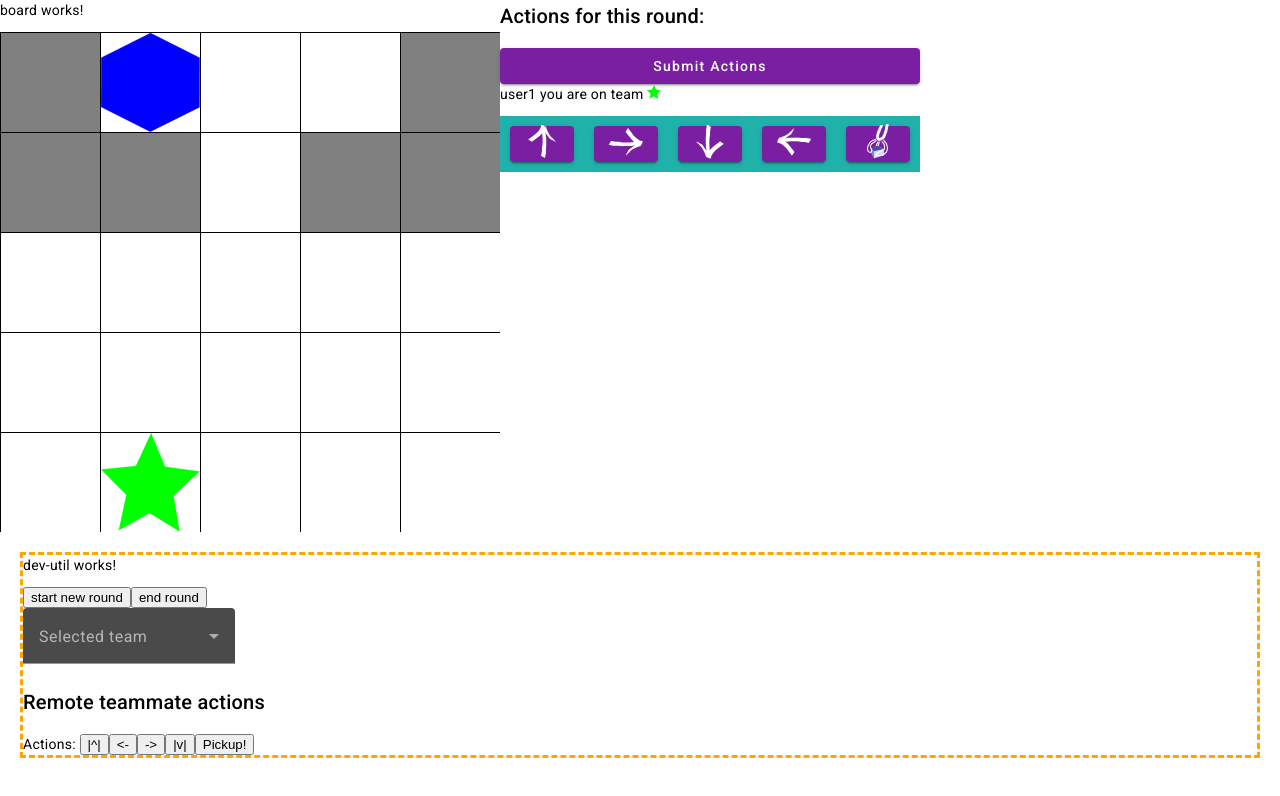
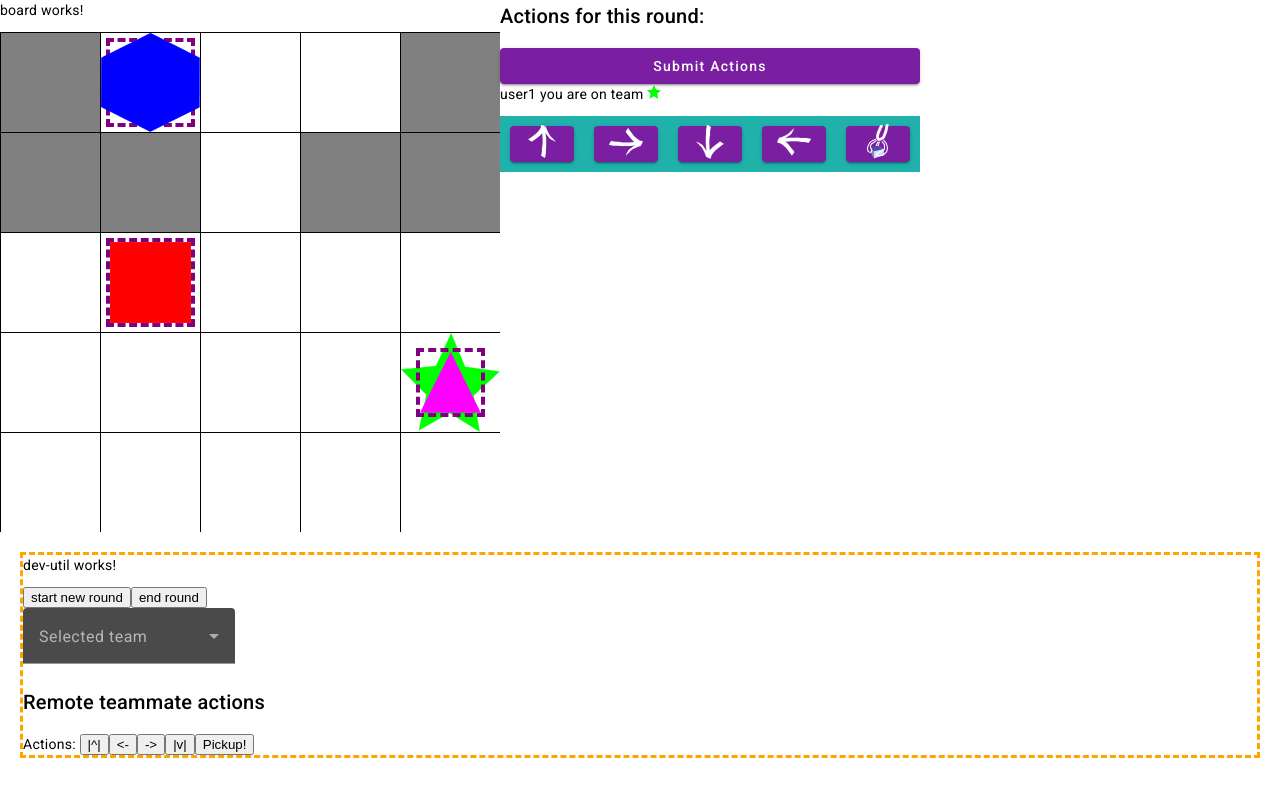
Before and after one commit to zerotwooneone/TeamGame, an Angular app in the folder zh-teamgame/: page / in a window 1280 px wide. Shown: the top 796 px of the page. Built offline with nearby package versions, Linux system fonts and the light colour scheme.

Commit message:
display pickup

```diff
--- a/zh-teamgame/src/app/domain/board/BoardLayout.ts
+++ b/zh-teamgame/src/app/domain/board/BoardLayout.ts
@@ -6,8 +6,4 @@ export interface BoardLayout {
 export type ColumnArray = readonly SpaceDetails[];
 export interface SpaceDetails {
     readonly impassible?: boolean;
-    /**(optional) the id of the team in this space*/
-    readonly teamId?: string;
-    /**(optional) the id of the pickup in this space */
-    readonly pickupId?: string;
 }
--- a/zh-teamgame/src/app/domain/board/board.ts
+++ b/zh-teamgame/src/app/domain/board/board.ts
@@ -2,7 +2,7 @@ import { Space } from "../space/space";
 import { Team } from "../team/team";
 import { BoardLocationConfig } from "../space/BoardLocation";
 import { BoardLayout, ColumnArray, SpaceDetails } from "./BoardLayout";
-import { PickupByPickupId, TeamByTeamId } from "../game/game";
+import { Pickup } from "../pickup/pickup";
 
 export class Board {
     constructor(
@@ -14,8 +14,8 @@ export class Board {
         readonly columnDefinition: string) { }
     public static Factory(
         layout: BoardLayout,
-        teamTokenLookup: TeamLookup,
-        pickupLookup: PickupLookup): Board {
+        teamTokenLookup: Readonly<TeamByBoardLocation>,
+        pickupLookup: Readonly<PickupByBoardLocation>): Board {
         const columnCount = layout.rows.reduce((prevMax, column) => {
             if (column.length > prevMax) {
                 return column.length;
@@ -37,27 +37,22 @@ export class Board {
     }
     private static GetRows(
         rows: readonly ColumnArray[],
-        teamLookup: TeamLookup,
-        pickupLookup: PickupLookup): RowCollection {
-        const handleSpaces = (s: SpaceDetails) => {
-            if (!!s.teamId && !teamLookup[s.teamId]) {
-                console.error(`couldn't find team token for id:${s.teamId}`);
-            }
-            if (!!s.pickupId && !pickupLookup[s.pickupId]) {
-                console.error(`couldn't find pickup for id:${s.pickupId}`);
-            }
-            const team = s.teamId
-                ? teamLookup[s.teamId]
-                : null;
-            const pickup = s.pickupId
-                ? pickupLookup[s.pickupId]
-                : null;
+        teamLookup: Readonly<TeamByBoardLocation>,
+        pickupLookup: Readonly<PickupByBoardLocation>): RowCollection {
+        const handleSpaces = (
+            s: SpaceDetails,
+            rowIndex: number,
+            columnIndex: number) => {
+            const team = teamLookup[rowIndex]?.[columnIndex];
+            const pickup = pickupLookup[rowIndex]?.[columnIndex];
             return Space.Factory(
                 !s.impassible,
                 team,
                 pickup);
         }
-        return rows.map(r => r.map(handleSpaces));
+        return rows.map((row, rowIndex) =>
+            row.map((space, columnIndex) =>
+                handleSpaces(space, rowIndex, columnIndex)));
     }
     private static getGridDefinition(size: number, count: number): string {
         const pixelSize = `${size}px`;
@@ -85,8 +80,9 @@ export class Board {
     }
 }
 
-type TeamLookup = Readonly<TeamByTeamId>;
-type PickupLookup = Readonly<PickupByPickupId>;
+type boardLocationLookup<T> = { [rowIndex: number]: { [columnIndex: number]: T } };
+export type TeamByBoardLocation = boardLocationLookup<Team>;
+export type PickupByBoardLocation = boardLocationLookup<Pickup>;
 
 export type RowCollection = readonly Row[];
 export type Row = readonly Space[];
--- a/zh-teamgame/src/app/domain/game/game-repository.service.ts
+++ b/zh-teamgame/src/app/domain/game/game-repository.service.ts
@@ -1,15 +1,16 @@
 import { Injectable } from '@angular/core';
-import { Board } from '../board/board';
+import { Board, PickupByBoardLocation, TeamByBoardLocation } from '../board/board';
 import { BoardLayout } from '../board/BoardLayout';
 import { DomainModule } from '../domain.module';
 import { Pickup } from '../pickup/pickup';
 import { PickupConfig } from '../pickup/PickupConfig';
 import { Round } from '../round/round';
 import { RoundConfig } from '../round/RoundConfig';
+import { BoardLocationConfig } from '../space/BoardLocation';
 import { Team } from '../team/team';
 import { TeamToken } from '../team/team-token';
 import { TeamConfig } from '../team/TeamConfig';
-import { Game, PickupByPickupId, TeamByTeamId } from './game';
+import { Game } from './game';
 
 @Injectable({
   providedIn: DomainModule
@@ -31,6 +32,7 @@ export class GameRepositoryService {
     /**all pickups are isHeld=true */
     const pickupsHeldByTeams: { [pickupId: string]: Pickup } = {};
 
+    const locationByTeamId: { [teamId: string]: BoardLocationConfig } = {};
     const teamsParam = teams.map(c => {
       const pickup = !!c.token.pickupId
         ? function () {
@@ -41,20 +43,42 @@ export class GameRepositoryService {
           return pickup;
         }()
         : undefined;
+      locationByTeamId[c.id] = c.token.location;
       return Team.Factory(c.id, TeamToken.Factory(c.token.shape, c.token.color, c.token.location, pickup));
     });
-    const teamByTeamId = teamsParam.reduce((dict, team) => {
-      dict[team.id] = team;
+    const teamByBoardLocation = teamsParam.reduce((dict, team) => {
+      const location = locationByTeamId[team.id];
+      if (!location) {
+        console.error(`could not find location for team:${team.id}`);
+        return dict;
+      }
+      if (!dict[location.row]) {
+        dict[location.row] = {};
+      }
+      dict[location.row][location.column] = team;
       return dict;
-    }, {} as TeamByTeamId);
-    const pickupsParam = pickups.map(p => pickupsHeldByTeams[p.id] ?? Pickup.Factory(p.id, p.shape, p.color, p.classes, false));
-    const pickupByPickupId = pickupsParam.reduce((dict, pickup) => {
-      dict[pickup.id] = pickup;
+    }, {} as TeamByBoardLocation);
+    const pickupsNotHeld: { [pickupId: string]: { readonly pickup: Pickup, readonly rowIndex: number, readonly columnIndex: number } } = {};
+    const pickupsParam = pickups.map(p => {
+      const heldPickup = pickupsHeldByTeams[p.id];
+      if (heldPickup) {
+        //dont create new pickup if we already created one, return the old one
+        return heldPickup;
+      }
+      const newPickup = Pickup.Factory(p.id, p.shape, p.color, p.classes, false);
+      pickupsNotHeld[newPickup.id] = { pickup: newPickup, rowIndex: p.location.row, columnIndex: p.location.column };
+      return newPickup;
+    });
+    const pickupByBoardLocation = Object.values(pickupsNotHeld).reduce((dict, pickupWithLocation) => {
+      if (!dict[pickupWithLocation.rowIndex]) {
+        dict[pickupWithLocation.rowIndex] = {};
+      }
+      dict[pickupWithLocation.rowIndex][pickupWithLocation.columnIndex] = pickupWithLocation.pickup;
       return dict;
-    }, {} as PickupByPickupId);
+    }, {} as PickupByBoardLocation);
     return Game.Factory(
       id,
-      Board.Factory(boardLayout, teamByTeamId, pickupByPickupId),
+      Board.Factory(boardLayout, teamByBoardLocation, pickupByBoardLocation),
       teamsParam,
       Round.Factory(
         round.id,
--- a/zh-teamgame/src/app/domain/game/game.ts
+++ b/zh-teamgame/src/app/domain/game/game.ts
@@ -78,5 +78,5 @@ export class Game {
     }
 }
 
-export type TeamByTeamId = { [teamId: string]: Team };
-export type PickupByPickupId = { [pickupId: string]: Pickup };
+type TeamByTeamId = { [teamId: string]: Team };
+type PickupByPickupId = { [pickupId: string]: Pickup };
--- a/zh-teamgame/src/app/space-content/space-content.component.html
+++ b/zh-teamgame/src/app/space-content/space-content.component.html
@@ -1 +1,10 @@
-<img [ngStyle]="{'filter':teamTokenFilter}" *ngIf="teamTokenSource" [src]="teamTokenSource" class="team-token" />
+<div class="pickup-container" *ngIf="pickup">
+    <img class="pickup-token" [ngStyle]="{'filter':pickupFilter}" [src]="pickupShape" />
+</div>
+<div *ngIf="team" class="team-container">
+    <img class="team-token" [ngStyle]="{'filter':teamFilter}" [src]="teamShape" />
+    <div class="pickup-container" *ngIf="teamPickup">
+        <img class="pickup-token" [ngStyle]="{'filter':teamPickupFilter}" [src]="teamPickupShape" />
+    </div>
+
+</div>
--- a/zh-teamgame/src/app/space-content/space-content.component.scss
+++ b/zh-teamgame/src/app/space-content/space-content.component.scss
@@ -1,8 +1,40 @@
 :host {
-    display: flex;
+    &>* {
+            position: absolute;
+            top: 0;
+            right: 0;
+            left: 0;
+            bottom: 0;
+        }
 }
-.team-token {
+
+.team-token,
+.pickup-token {
     max-width: 100%;
     max-height: 100%;
-    order: 1;
 }
+
+.team-container {
+    display: relative;
+
+    .team-token {
+        position: absolute;
+        top: 0;
+        right: 0;
+        left: 0;
+        bottom: 0;
+    }
+
+    .pickup-container {
+        position: absolute;
+        top: 10%;
+        right: 10%;
+        left: 10%;
+        bottom: 10%;
+    }
+}
+
+.pickup-container {
+    border: dashed purple 4px;
+    margin: 5px;
+}
--- a/zh-teamgame/src/app/space-content/space-content.component.ts
+++ b/zh-teamgame/src/app/space-content/space-content.component.ts
@@ -1,7 +1,6 @@
 import { Component, Input } from '@angular/core';
-import { DomSanitizer, SafeStyle } from '@angular/platform-browser';
-import { ColorFilter } from '../domain/model/color';
-import { ShapePath } from '../domain/model/CommonShape';
+import { Pickup } from '../domain/pickup/pickup';
+import { Team } from '../domain/team/team';
 
 @Component({
   selector: 'zh-space-content',
@@ -10,32 +9,58 @@ import { ShapePath } from '../domain/model/CommonShape';
 })
 export class SpaceContentComponent {
 
-  public teamTokenSource: string | null = null;
-  public teamTokenFilter?: SafeStyle;
-
   @Input()
   row?: number = -1;
   @Input()
   column?: number = -1;
+  @Input()
+  team: Team | null = null;
+  @Input()
+  pickup: Pickup | null = null;
 
-  @Input()
-  set contentConfig(config: ContentConfig | null) {
-    if (!config) {
-      return;
+  get teamFilter(): string | undefined {
+    if (!this.team) {
+      return undefined;
     }
-    this.OnConfigChange(config);
+    return this.team.token.color;
   }
-  constructor(readonly sanitizer: DomSanitizer) { }
-  private OnConfigChange(config: ContentConfig): void {
-    if (config.team) {
-      this.teamTokenSource = config.team.shape;
-      this.teamTokenFilter = config.team.color; //this.sanitizer.bypassSecurityTrustStyle(
-    } else {
-      this.teamTokenFilter = undefined;
+  get teamShape(): string | undefined {
+    if (!this.team) {
+      return undefined;
     }
+    return this.team.token.shape;
   }
+  get teamPickup(): Pickup | undefined {
+    if (!this.team) {
+      return undefined;
+    }
+    return this.team.token.heldPickup;
+  }
+  get teamPickupShape(): string | undefined {
+    if (!this.teamPickup) {
+      return undefined;
+    }
+    return this.teamPickup.shape;
+  }
+  get teamPickupFilter(): string | undefined {
+    if (!this.teamPickup) {
+      return undefined;
+    }
+    return this.teamPickup.color;
+  }
+
+  get pickupFilter(): string | undefined {
+    if (!this.pickup) {
+      return undefined;
+    }
+    return this.pickup.color;
+  }
+  get pickupShape(): string | undefined {
+    if (!this.pickup) {
+      return undefined;
+    }
+    return this.pickup.shape;
+  }
+
+
 }
-
-export interface ContentConfig {
-  team?: { readonly shape: ShapePath, readonly color: ColorFilter } | null;
-}
--- a/zh-teamgame/src/app/space/space.component.html
+++ b/zh-teamgame/src/app/space/space.component.html
@@ -1 +1 @@
-<zh-space-content [contentConfig]="contentConfig"></zh-space-content>
+<zh-space-content [team]="team$ | async" [pickup]="pickup$ |async"></zh-space-content>
--- a/zh-teamgame/src/app/space/space.component.scss
+++ b/zh-teamgame/src/app/space/space.component.scss
@@ -3,8 +3,18 @@
         background-color: gray;
     }
 
-        display: flex;
     $border-default: solid black 1px;
     border-top: $border-default;
     border-left: $border-default;
+        position: relative;
+
+
+        }
+
+        zh-space-content {
+            position: absolute;
+            top: 0;
+            right: 0;
+            left: 0;
+            bottom: 0;
 }
--- a/zh-teamgame/src/app/space/space.component.ts
+++ b/zh-teamgame/src/app/space/space.component.ts
@@ -1,18 +1,23 @@
 import { Component, HostBinding, Input, OnDestroy } from '@angular/core';
-import { DisposableCollection } from '../domain/model/Disposable';
+import { Observable } from 'rxjs';
+import { NullableObservableProperty } from '../domain/model/ObservablePropertyHelper';
+import { Pickup } from '../domain/pickup/pickup';
 import { Space } from '../domain/space/space';
 import { Team } from '../domain/team/team';
-import { ContentConfig } from '../space-content/space-content.component';
 
 @Component({
   selector: 'zh-space',
   templateUrl: './space.component.html',
   styleUrls: ['./space.component.scss']
 })
-export class SpaceComponent implements OnDestroy {
-  private _team: Team | null = null;
-  get team(): Team | null {
-    return this._team;
+export class SpaceComponent {
+  private _team$?: NullableObservableProperty<Team>;
+  get team$(): Observable<Team | null> | undefined {
+    return this._team$?.observable$;
+  }
+  private _pickup$?: NullableObservableProperty<Pickup>;
+  get pickup$(): Observable<Pickup | null> | undefined {
+    return this._pickup$?.observable$;
   }
 
   @HostBinding('class.impassible')
@@ -23,27 +28,7 @@ export class SpaceComponent implements OnDestroy {
   @Input()
   set space(val: Space) {
     this._space = val;
-    this._disposables.empty();
-    this._disposables.pushSubscription(
-      this._space.team$.observable$.subscribe(tid => {
-        this.OnTeamChange(tid);
-      })
-    );
-  }
-  private readonly _disposables: DisposableCollection;
-  contentConfig: ContentConfig;
-  constructor() {
-    this._disposables = new DisposableCollection();
-    this.contentConfig = {};
-  }
-  ngOnDestroy(): void {
-    this._disposables.Dispose();
-  }
-  private OnTeamChange(team: Team | null): void {
-    this._team = team;
-    const teamParam = !!team ?
-      { shape: team.token.shape, color: team.token.color }
-      : undefined;
-    this.contentConfig = { team: teamParam };
+    this._team$ = this._space.team$;
+    this._pickup$ = this._space.pickup$;
   }
 }
```
Also changed, not shown: zh-teamgame/src/app/domain/model/color.ts (+4 -4 lines), zh-teamgame/src/assets/boards/board1.json (+2 -6 lines).
